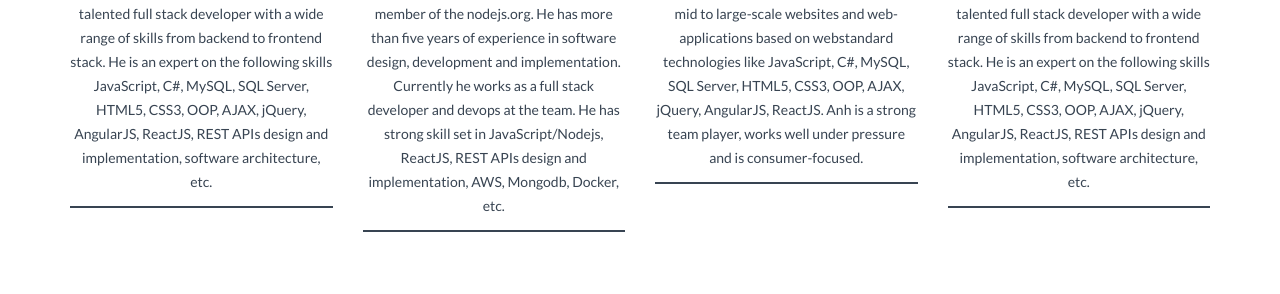
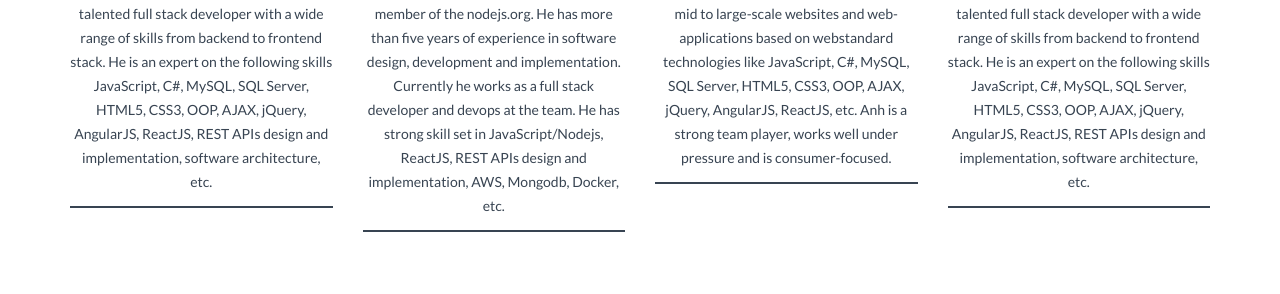
Before and after one commit to ant-software/ant-software.github.io, a Jekyll site: the page built from about.html, in a window 1280 px wide and 900 px high, scrolled down 925 px. Shown: the part 327-621 px from the top of the window. Built offline with Jekyll 4.4.1, drawn with Linux system fonts in a browser that asks for light colours; nearby versions of some CDN libraries; some of the changed text lies outside the part shown.

Commit message:
update Tuan Anh info

```diff
--- a/_config.yml
+++ b/_config.yml
@@ -75,7 +75,7 @@ members:
         url: https://github.com/particle4dev
   - name: Anh Hoang
     position: Full Stack Developer
-    text: Anh is a Full Stack Developer. He has 5 years of professional (and three more years as hobby) experience in developing mid to large-scale websites and web-applications based on webstandard technologies like JavaScript, C#, MySQL, SQL Server, HTML5, CSS3, OOP, AJAX, jQuery, AngularJS, ReactJS. Anh is a strong team player, works well under pressure and is consumer-focused.
+    text: Anh is a Full Stack Developer. He has 5 years of professional (and three more years as hobby) experience in developing mid to large-scale websites and web-applications based on webstandard technologies like JavaScript, C#, MySQL, SQL Server, HTML5, CSS3, OOP, AJAX, jQuery, AngularJS, ReactJS, etc. Anh is a strong team player, works well under pressure and is consumer-focused.
     img: team03.jpg
     social:
       - title: envelope #use for email address
```
